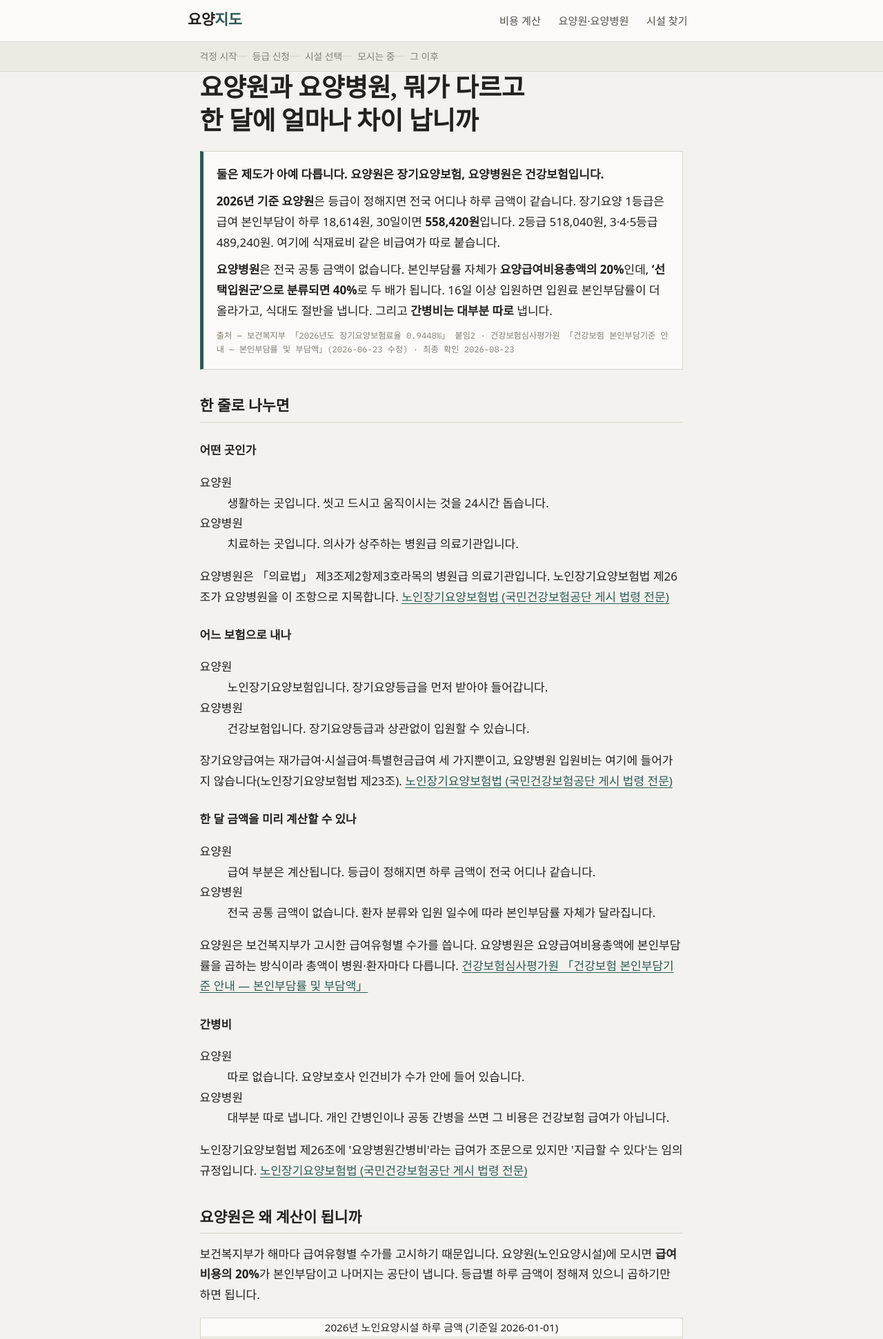
After one commit to mingoolee-dev/yoyangjido, a FastAPI app: a page that uses templates/base.html in a window 1280 px wide. The commit adds this page. Shown: the top 1942 px of the page at 69% size. Run offline with FastAPI, Linux system fonts and the light colour scheme; some web fonts are replaced.

Commit message:
Add files via upload

```diff
--- a/templates/base.html
+++ b/templates/base.html
@@ -36,6 +36,7 @@
     <a class="logo" href="/">요양<span>지도</span></a>
     <nav>
       <a href="/계산기/요양원-본인부담금">비용 계산</a>
+      <a href="/글/요양원-요양병원-차이">요양원·요양병원</a>
       <a href="/시설/전북/군산시/">시설 찾기</a>
     </nav>
   </div>
--- a/templates/index.html
+++ b/templates/index.html
@@ -13,6 +13,10 @@
   <a class="entry" href="/계산기/요양원-본인부담금">
     <b>요양원 한 달에 얼마 드나요</b>
     <span>등급만 고르시면 2026년 기준으로 계산해 드립니다</span>
+  </a>
+  <a class="entry" href="/글/요양원-요양병원-차이">
+    <b>요양원과 요양병원, 뭐가 다릅니까</b>
+    <span>이름이 비슷해서 가장 많이 헷갈리는 것. 비용 구조가 아예 다릅니다</span>
   </a>
   <a class="entry" href="/시설/전북/군산시/">
     <b>군산시 요양시설 {{ 총계 }}곳 전부 보기</b>
--- /dev/null
+++ b/templates/글_요양원_요양병원.html
@@ -0,0 +1,174 @@
+{% extends "base.html" %}
+{% block title %}{{ 제목 }} — 요양지도{% endblock %}
+{% block desc %}{{ 요약 }}{% endblock %}
+
+{% block content %}
+<h1>요양원과 요양병원, 뭐가 다르고<br>한 달에 얼마나 차이 납니까</h1>
+
+{# ── 두괄식. 검색·AI가 첫 화면에서 답을 가져갈 수 있어야 한다 ── #}
+<div class="answer">
+  <p><strong>둘은 제도가 아예 다릅니다. 요양원은 장기요양보험, 요양병원은 건강보험입니다.</strong></p>
+  <p>
+    <strong>2026년 기준 요양원</strong>은 등급이 정해지면 전국 어디나 하루 금액이 같습니다.
+    장기요양 1등급은 급여 본인부담이 하루 {{ 표['1']['본인부담']|won }}원,
+    30일이면 <strong>{{ (표['1']['본인부담']*30)|won }}원</strong>입니다.
+    2등급 {{ (표['2']['본인부담']*30)|won }}원,
+    3·4·5등급 {{ (표['3']['본인부담']*30)|won }}원.
+    여기에 식재료비 같은 비급여가 따로 붙습니다.
+  </p>
+  <p>
+    <strong>요양병원</strong>은 전국 공통 금액이 없습니다.
+    본인부담률 자체가 <strong>요양급여비용총액의 20%</strong>인데,
+    <strong>‘선택입원군’으로 분류되면 40%</strong>로 두 배가 됩니다.
+    16일 이상 입원하면 입원료 본인부담률이 더 올라가고, 식대도 절반을 냅니다.
+    그리고 <strong>간병비는 대부분 따로</strong> 냅니다.
+  </p>
+  <p class="answer-src">
+    출처 — {{ fees.출처명 }} ·
+    {{ compare.출처.심평원_본인부담.이름 }}({{ compare.출처.심평원_본인부담.페이지_수정일 }} 수정) ·
+    최종 확인 {{ 갱신일 }}
+  </p>
+</div>
+
+<h2>한 줄로 나누면</h2>
+{% for r in compare.제도비교 %}
+<div class="cmp">
+  <h3>{{ r.항목 }}</h3>
+  <dl>
+    <dt>요양원</dt><dd>{{ r.요양원 }}</dd>
+    <dt>요양병원</dt><dd>{{ r.요양병원 }}</dd>
+  </dl>
+  <p class="cmp-src">
+    {{ r.근거 }}
+    <a href="{{ compare.출처[r.출처키].URL }}" rel="nofollow noopener" target="_blank">{{ compare.출처[r.출처키].이름 }}</a>
+  </p>
+</div>
+{% endfor %}
+
+<h2>요양원은 왜 계산이 됩니까</h2>
+<p>
+  보건복지부가 해마다 급여유형별 수가를 고시하기 때문입니다.
+  요양원(노인요양시설)에 모시면 <strong>급여비용의 {{ (fees.시설급여_본인부담률*100)|int }}%</strong>가 본인부담이고
+  나머지는 공단이 냅니다. 등급별 하루 금액이 정해져 있으니 곱하기만 하면 됩니다.
+</p>
+<div class="tw">
+<table>
+  <caption>2026년 노인요양시설 하루 금액 (기준일 {{ fees.기준일 }})</caption>
+  <thead><tr><th>등급</th><th class="n">본인부담<br>30일</th><th class="n">본인부담<br>하루</th><th class="n">수가<br>하루</th></tr></thead>
+  <tbody>
+    {% for g in ['1','2','3','4','5'] %}
+    <tr>
+      <td class="nw">{{ g }}등급</td>
+      <td class="n"><strong>{{ (표[g]['본인부담']*30)|won }}원</strong></td>
+      <td class="n">{{ 표[g]['본인부담']|won }}원</td>
+      <td class="n">{{ 표[g]['수가']|won }}원</td>
+    </tr>
+    {% endfor %}
+  </tbody>
+</table>
+</div>
+<p class="fee-note">
+  이 표에 <strong>식재료비·상급침실료·이미용비는 들어 있지 않습니다.</strong>
+  그건 급여 대상이 아니라 전액 본인 부담이고 시설마다 다릅니다.
+  상담하실 때 “비급여가 한 달에 얼마입니까”를 따로 물어보셔야 합니다.
+</p>
+<p>
+  <a class="cta" href="/계산기/요양원-본인부담금">등급과 일수를 넣어 계산해 보기</a>
+</p>
+
+<h2>요양병원은 왜 계산이 안 됩니까</h2>
+<p>
+  요양병원은 정해진 하루 금액에서 출발하지 않습니다.
+  그 달에 발생한 <strong>요양급여비용총액</strong>에 본인부담률을 곱합니다.
+  총액은 병원마다, 환자 상태마다 다릅니다. 그래서 “요양병원은 한 달에 얼마”라는 전국 공통 답이 없습니다.
+</p>
+<p>그런데 곱하는 <em>비율</em>부터 갈립니다.</p>
+<div class="tw">
+<table>
+  <caption>요양병원 입원 본인부담률 (건강보험심사평가원, {{ compare.출처.심평원_본인부담.페이지_수정일 }} 수정)</caption>
+  <thead><tr><th>구분</th><th>본인일부부담률</th></tr></thead>
+  <tbody>
+    {% for k, v in compare.요양병원_본인부담.items() %}
+    <tr><td>{{ k }}</td><td><strong>{{ v.률 }}</strong><br><span class="sub">{{ v.설명 }}</span></td></tr>
+    {% endfor %}
+    <tr><td>식대</td><td><strong>{{ compare.요양병원_식대 }}</strong></td></tr>
+  </tbody>
+</table>
+</div>
+
+<div class="note">
+  <b>상담하실 때 이 한 문장은 꼭 물어보세요.</b><br>
+  “저희 부모님은 어느 환자분류군으로 잡힙니까?”<br>
+  일반환자와 선택입원군은 본인부담률이 20%와 40%로 <strong>두 배</strong> 차이입니다.
+  같은 병원, 같은 병실이어도 이 분류에 따라 내는 돈이 달라집니다.
+</div>
+
+<h3>오래 계실수록 비율이 올라갑니다</h3>
+<p>{{ compare.요양병원_장기입원_차등.설명 }}</p>
+<ul>
+  <li>16일~30일 — {{ compare.요양병원_장기입원_차등['16일~30일'] }}</li>
+  <li>31일 이상 — {{ compare.요양병원_장기입원_차등['31일 이상'] }}</li>
+</ul>
+<p class="fee-note">
+  {{ compare.요양병원_장기입원_차등.제외 }}
+  근거: {{ compare.요양병원_장기입원_차등.근거 }}.
+</p>
+<p>
+  {{ compare.요양병원_상한제_주의 }}
+  (<a href="{{ compare.출처.공단_상한제.URL }}" rel="nofollow noopener" target="_blank">{{ compare.출처.공단_상한제.이름 }}</a>)
+</p>
+
+<h2>깎아주는 제도</h2>
+<p>요양원 쪽 본인부담금은 감경 제도가 있습니다.</p>
+<ul>
+  {% for who, how in compare.감경.items() %}
+  <li><strong>{{ who }}</strong> — {{ how }}</li>
+  {% endfor %}
+</ul>
+<p class="fee-note">
+  감경률은 확인했지만, <strong>누가 대상인지를 정하는 2026년 소득·재산 기준(보건복지부장관 고시)은
+  저희가 확인하지 못했습니다.</strong> 그래서 금액 기준은 적지 않았습니다.
+  {{ compare.감경_문의 }}에 물어보시면 본인이 대상인지 바로 알려줍니다.
+  (<a href="{{ compare.출처.공단_감경.URL }}" rel="nofollow noopener" target="_blank">{{ compare.출처.공단_감경.이름 }}</a>)
+</p>
+
+<h2>그래서 어디로 모셔야 합니까</h2>
+<p>
+  이 질문에는 저희가 답하지 않습니다. 답할 수 없어서가 아니라, 답하면 안 되기 때문입니다.
+  어느 쪽이 맞는지는 <strong>부모님께 지금 의료 처치가 필요한가</strong>로 갈리는데,
+  그건 저희가 아니라 진료하신 의사가 판단할 일입니다.
+</p>
+<p>
+  다만 <strong>비용만 놓고 보면</strong> 이렇게 정리됩니다.
+  요양원은 금액을 미리 알 수 있고 등급이 같으면 어디나 같습니다.
+  요양병원은 미리 알 수 없고, 분류군·입원 일수·간병 방식에 따라 크게 벌어집니다.
+  <strong>“요양병원이 더 싸다”거나 “요양원이 더 싸다”고 단정하는 글은 이 변수를 빼놓은 글입니다.</strong>
+</p>
+
+<h2>저희가 확인하지 못한 것</h2>
+<p>
+  이 글에 적지 않은 것들입니다. 확인하지 못한 것을 확인한 것처럼 적지 않겠다는 것이
+  이 사이트의 원칙입니다.
+</p>
+{% for x in compare.확인하지_못한_것 %}
+<div class="unknown">
+  <h3>{{ x.무엇 }}</h3>
+  <p><b>왜 못 적었나</b> — {{ x.왜 }}</p>
+  <p><b>어떻게 확인하시면 되나</b> — {{ x.어떻게 }}</p>
+</div>
+{% endfor %}
+
+<h2>자주 묻는 것</h2>
+<div class="qa">
+  {% for q, a in qa %}
+  <h3>{{ q }}</h3>
+  <p>{{ a }}</p>
+  {% endfor %}
+</div>
+
+<p class="fee-note">
+  이 글은 {{ 발행일 }}에 쓰고 {{ 갱신일 }}에 확인했습니다.
+  제도와 금액은 바뀝니다. 기준일이 오래됐으면 저희에게 알려주세요.
+  의료 판단은 하지 않습니다. 건강 문제는 진료하신 의사와 상의하세요.
+</p>
+{% endblock %}
```
